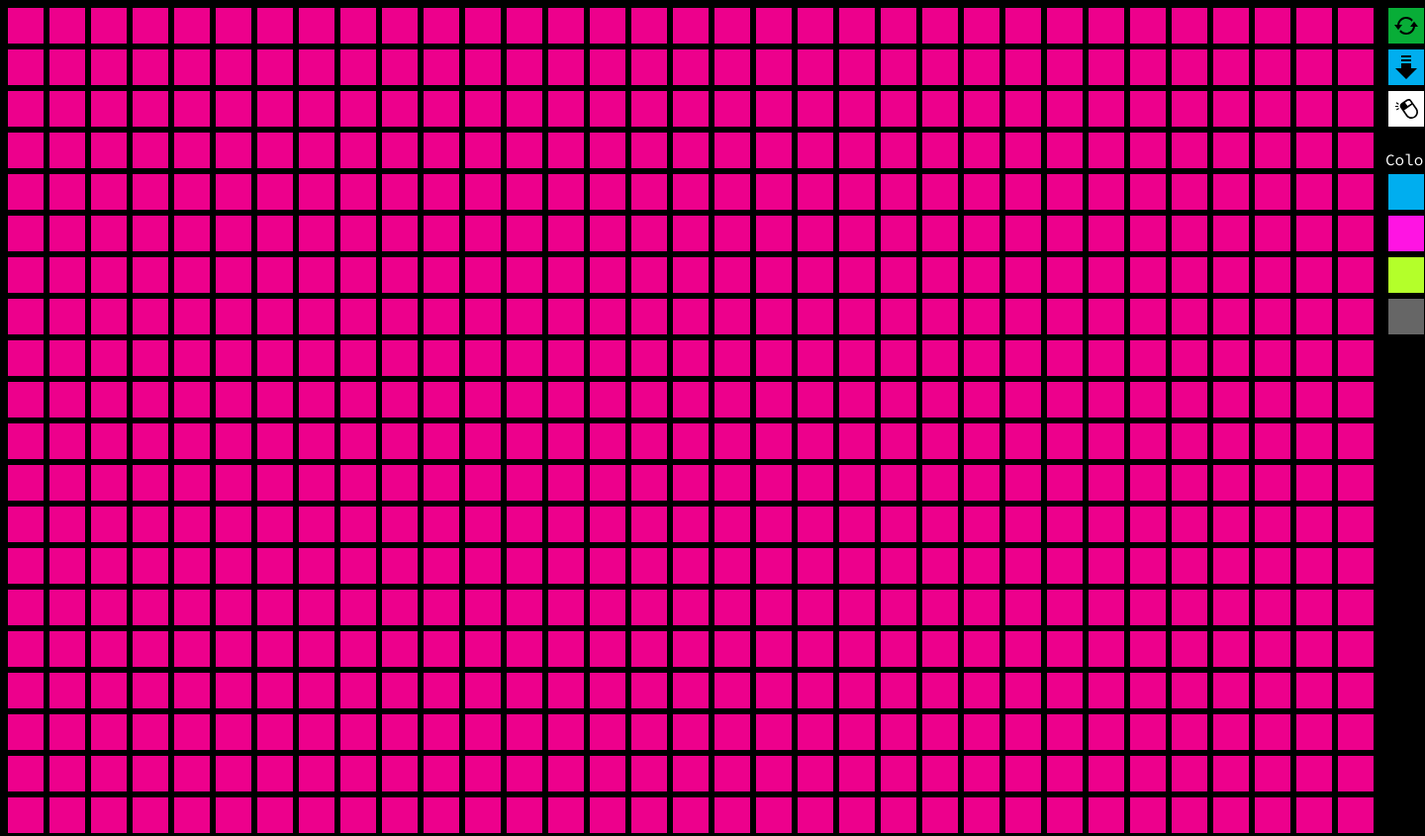
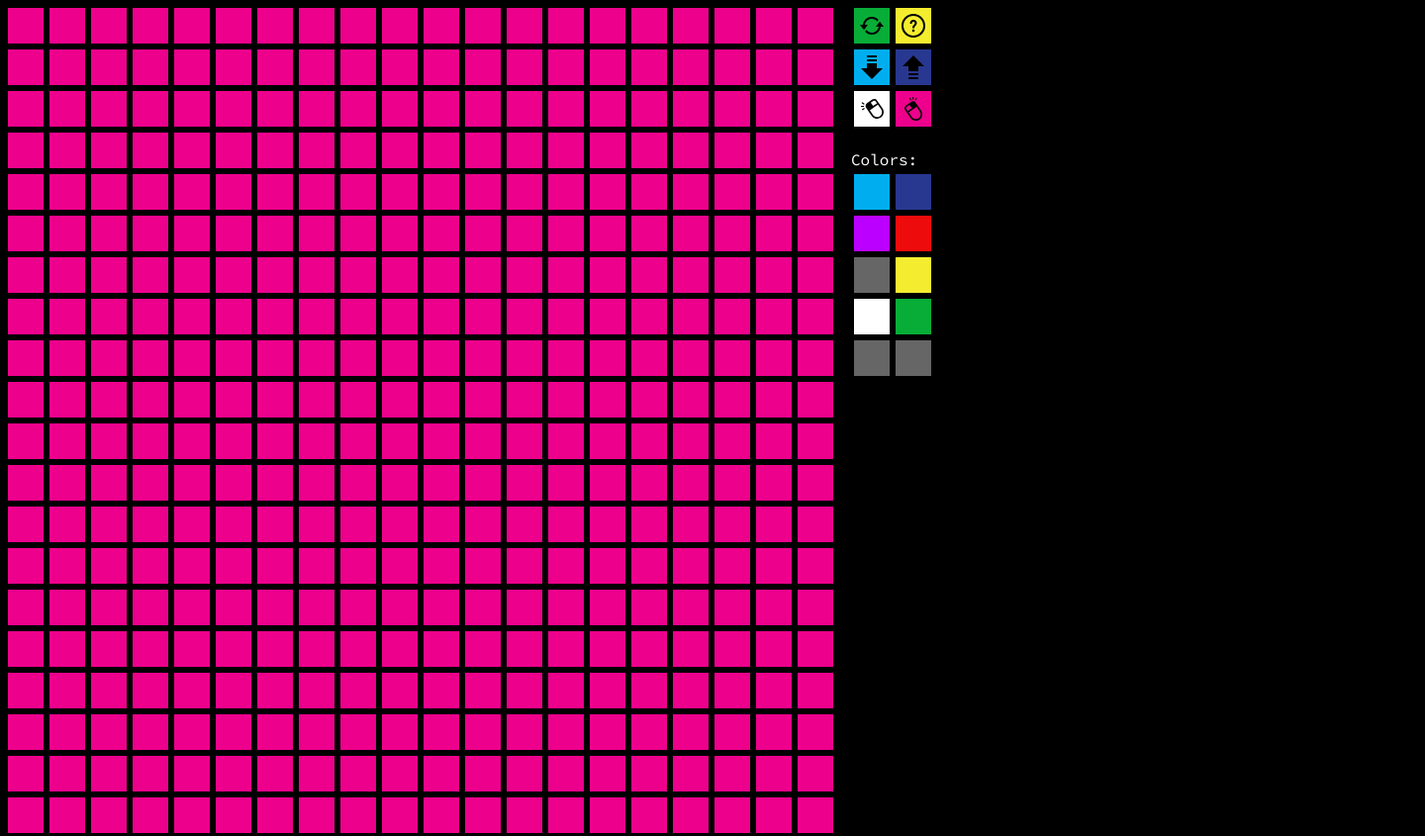
Before and after one commit to tilen323/CodePlayer, a Python web app: template templates/ny_game.html in a window 1440 px wide. Shown: the whole page at 99% size. Run offline with Jinja, Linux system fonts and the light colour scheme; the template is opened without the code that fills it, so the values that code supplies are empty; some libraries are stand-ins or nearby versions.

Commit message:
store/build image in/from array

```diff
--- a/assets/custom/css/ny-game.css
+++ b/assets/custom/css/ny-game.css
@@ -18,7 +18,7 @@
 }
 .ny-game-box {
     margin 0px auto;
-    width: 1400px;
+    width: 840px;
 }
 
 /* Colors */
@@ -31,7 +31,8 @@
 .ny-blue {background-color: #283890;}
 .ny-light-blue {background-color: #00AEEF;}
 .ny-green {background-color: #08ad37;}
-.ny-red {background-color: #EA4235;}
+.ny-red {background-color: #ed0b0b;}
+.ny-purple {background-color: #bb00ff;}
 
 /* Squares */
 .ny-square {
@@ -47,7 +48,7 @@
 .ny-menu-box {
     position: fixed;
     top: 5px;
-    left: 1400px;
+    left: 860px;
     width: 100px;
 }
 .ny-menu-item {
--- a/assets/custom/js/ny-game.js
+++ b/assets/custom/js/ny-game.js
@@ -17,21 +17,31 @@ $(document).mousedown(function(e) {
 });
 
 // Add squares to the board
-function addSquares(numOfSquares) {
+function addSquares(squareNumber) {
     var square = '';
-    for (i = 1; i <= numOfSquares; i++) {
-        square += '<div class="ny-square"><div id=ny-cell-' + i + ' class="ny-cell ny-pink"></div></div>';
+    for (i = 1; i <= squareNumber; i++) {
+        square += '<div class="ny-square"><div id=ny-cell-' + i + ' class="ny-cell ny-pink">ny-pink</div></div>';
     }
     $('.ny-game-box').append(square);
 };
-addSquares(660);
+
+var numOfSquares = 400;
+addSquares(numOfSquares);
 
 // Button colors
 var lmbColor = 'ny-white';
 var rmbColor = 'ny-pink';
 
 // Change color of lmb and rmb
-$(".ny-color-btn").on("mousedown",function(e){
+// Change color of left mouse button
+$('.ny-color-btn').click(function() {
+    var pickedColor = $(this).html();
+    lmbColor = pickedColor;
+    $('.ny-lmb').attr('class', 'ny-menu-item ny-lmb').addClass(pickedColor);
+});
+
+// Change color of left and right mouse button
+/*$(".ny-color-btn").on("mousedown",function(e){
     var pickedColor = $(this).html();
     if( e.button == 2 ) {
       rmbColor = pickedColor;
@@ -40,7 +50,7 @@ $(".ny-color-btn").on("mousedown",function(e){
       lmbColor = pickedColor;
       $('.ny-lmb').attr('class', 'ny-menu-item ny-lmb').addClass(pickedColor);
     }
-});
+});*/
 
 // Change color of square
 // - when you drag your mouse
@@ -48,20 +58,39 @@ $(".ny-square").mouseover(function(){
     if(!isDown) {
         return false;
     } else if(isDown == 'rmb') {
-        $('div', this).attr('class', 'ny-cell').addClass(rmbColor);
+        $('div', this).attr('class', 'ny-cell').addClass(rmbColor).html(rmbColor);
     } else if (isDown == 'lmb') {
-        $('div', this).attr('class', 'ny-cell').addClass(lmbColor);
+        $('div', this).attr('class', 'ny-cell').addClass(lmbColor).html(lmbColor);
     }
 });
 // - when you click your mouse
 $(".ny-square").on("mousedown",function(e){
     if( e.button == 2 ) {
-      $('div', this).attr('class', 'ny-cell').addClass(rmbColor);
+      $('div', this).attr('class', 'ny-cell').addClass(rmbColor).html(rmbColor);
     } else {
-      $('div', this).attr('class', 'ny-cell').addClass(lmbColor);
+      $('div', this).attr('class', 'ny-cell').addClass(lmbColor).html(lmbColor);
     }
 });
 // - start from scratch
 $('.ny-refresh').click(function() {
-    $('.ny-square div').attr('class', 'ny-cell').addClass('ny-pink');
+    $('.ny-square div').attr('class', 'ny-cell').addClass('ny-pink').html('ny-pink');
 });
+
+// Store image in an array
+var nyImageArray= [];
+$('.ny-alert').click(function() {
+    for (i = 0; i < numOfSquares; i++) {
+        var cellColor = $('#ny-cell-' + (i + 1)).html();
+        nyImageArray.push(cellColor);
+    }
+});
+
+// Build image from array
+function buildImageFromArray(imgArray) {
+    for (i = 0; i < imgArray.length; i++) {
+        $('#ny-cell-' + (i + 1)).attr('class', 'ny-cell').addClass(imgArray[i]).html(imgArray[i]);
+    }
+}
+$('.ny-build').click(function() {
+    buildImageFromArray(nyImageArray);
+});
--- a/templates/ny_game.html
+++ b/templates/ny_game.html
@@ -25,12 +25,15 @@
         <span>Colors:</span>
         <div class="ny-menu-item ny-color-btn ny-light-blue">ny-light-blue</div>
         <div class="ny-menu-item ny-color-btn ny-blue">ny-blue</div>
-        <div class="ny-menu-item ny-color-btn ny-light-pink">ny-light-pink</div>
-        <div class="ny-menu-item ny-color-btn ny-pink">ny-pink</div>
-        <div class="ny-menu-item ny-color-btn ny-light-yellow">ny-light-yellow</div>
+        <div class="ny-menu-item ny-color-btn ny-purple">ny-purple</div>
+        <div class="ny-menu-item ny-color-btn ny-red">ny-red</div>
+        <div class="ny-menu-item ny-color-btn ny-gray">ny-gray</div>
         <div class="ny-menu-item ny-color-btn ny-yellow">ny-yellow</div>
-        <div class="ny-menu-item ny-color-btn ny-gray">ny-gray</div>
         <div class="ny-menu-item ny-color-btn ny-white">ny-white</div>
+        <div class="ny-menu-item ny-color-btn ny-green">ny-green</div>
+
+        <div class="ny-menu-item ny-alert ny-gray"></div>
+        <div class="ny-menu-item ny-build ny-gray"></div>
     </div>
 </div>
 
```
